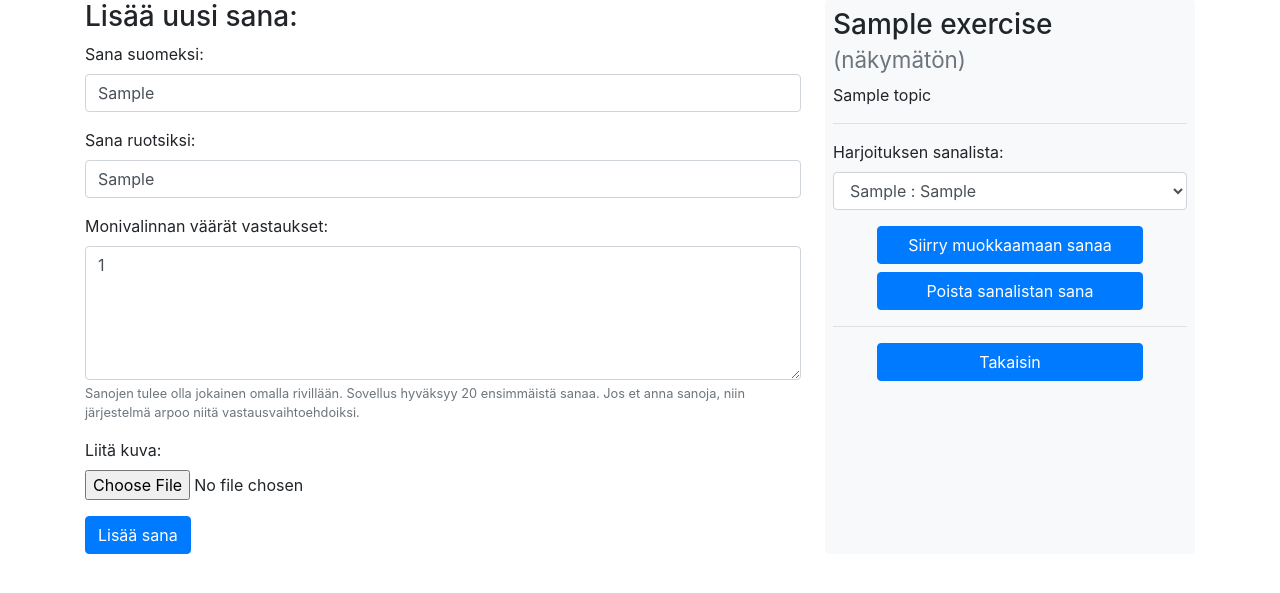
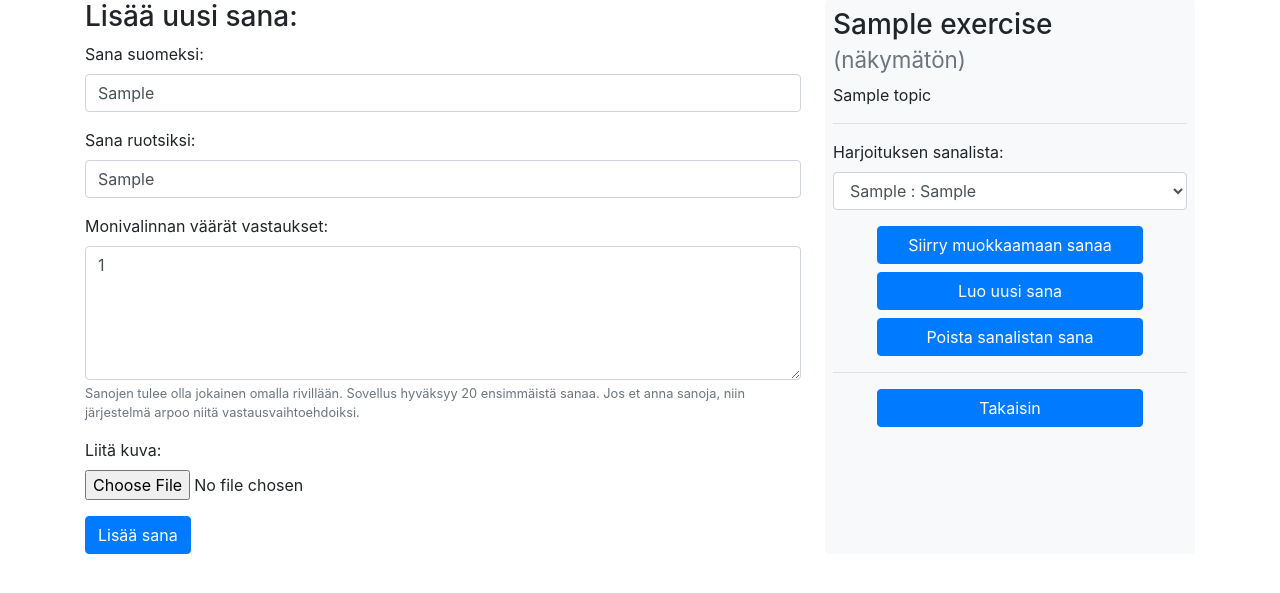
Before and after one commit to rtammisalo/ruotsitreeni, a Flask app: template templates/create_word.html in a window 1280 px wide. Shown: the part 56-649 px from the top of the page. Run offline with Flask 2, Linux system fonts and the light colour scheme; the template is opened without the code that fills it: most values are stand-ins (such as "Sample title", 1, 10 or a date in 2020); parts of the project's set-up code (start-up, migrations or seed data) failed here and were passed over; some libraries are stand-ins or nearby versions.

Commit message:
Add a button for creating a new word on the modify word page

```diff
--- a/templates/word.html
+++ b/templates/word.html
@@ -63,6 +63,10 @@
             {% if words %}
                 <div class="text-center">
                     <button type="submit" class="btn btn-primary mb-2 w-75" name="modify">Siirry muokkaamaan sanaa</button>
+                    {% if selected_word %}
+                    <a class="btn btn-primary mb-2 w-75" href="/exercise/{{ exercise.id }}/word" role="button">Luo uusi
+                        sana</a>
+                    {% endif %}
                     <button type="submit" class="btn btn-primary w-75" name="remove">Poista sanalistan sana</button>
                 </div>
             {% endif %}
```
